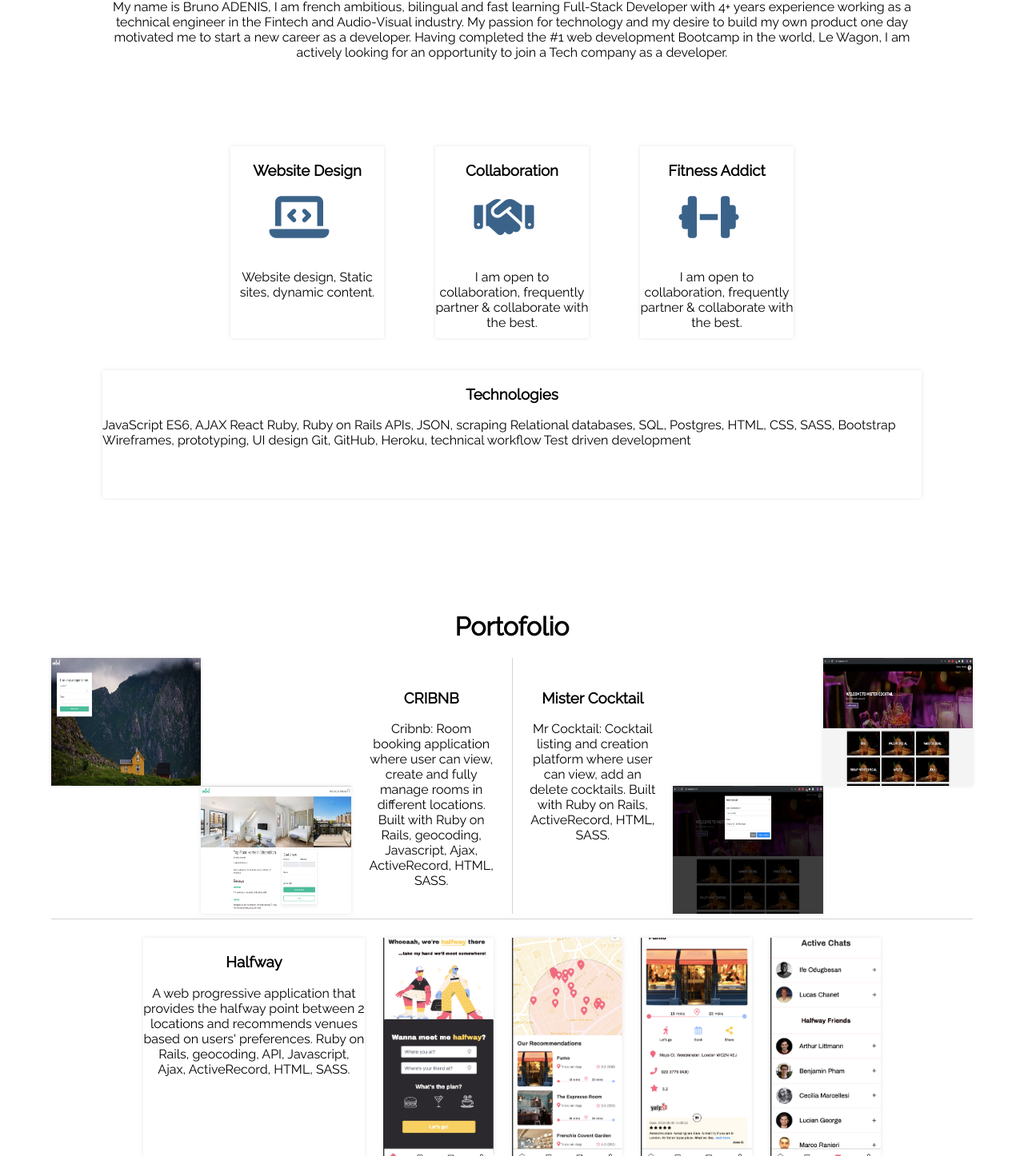
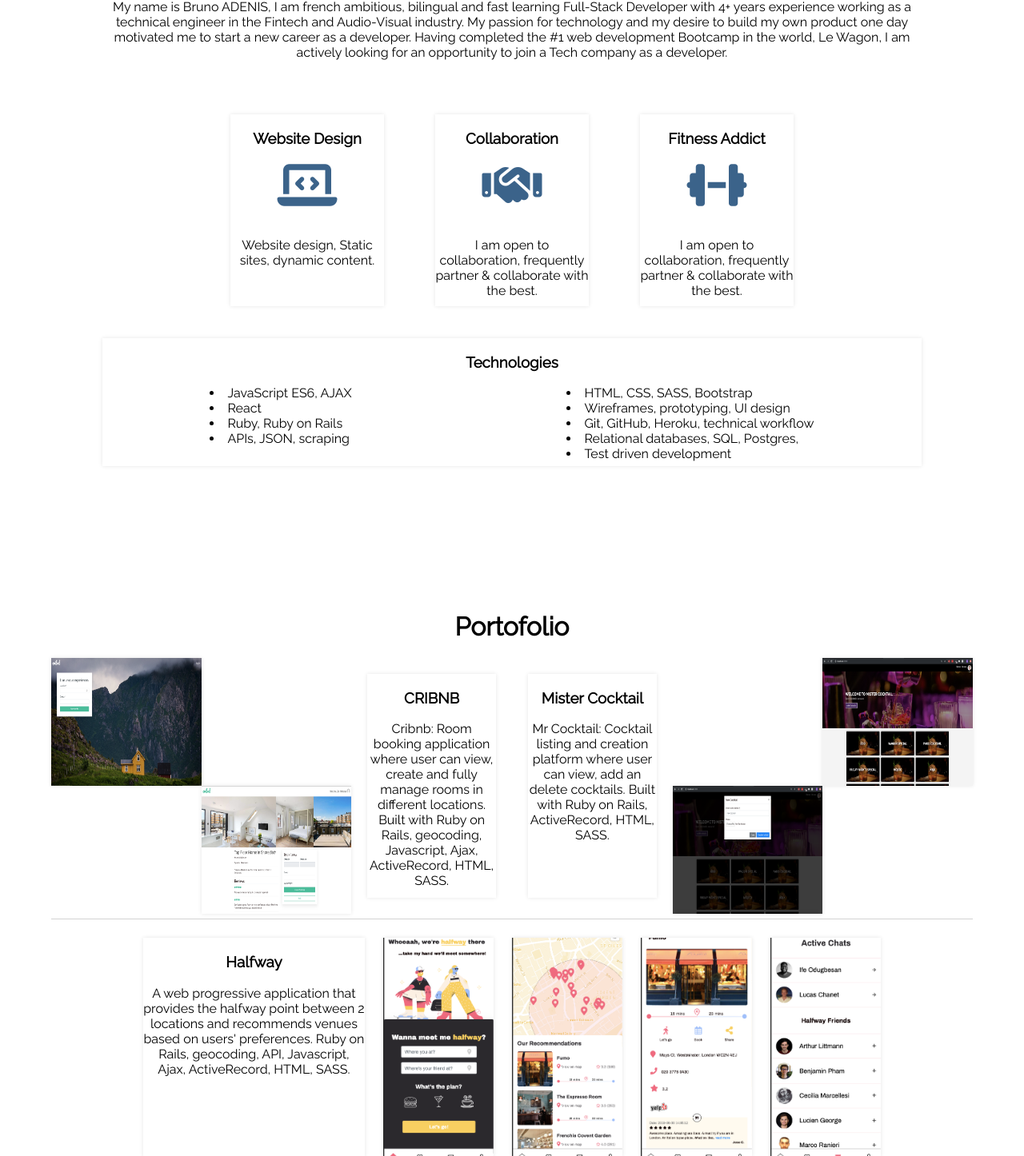
Before and after one commit to badenis19/my-portofolio, a PHP site: page / in a window 1280 px wide. Shown: the part 947-2393 px from the top of the page at 80% size. Run offline with PHP 8.4, Linux system fonts and the light colour scheme; some libraries are stand-ins or nearby versions.

Commit message:
middle complete

```diff
--- a/css/style.css
+++ b/css/style.css
@@ -155,7 +155,7 @@ body {
 
 #middle .about {
   width: 80vw;
-  height: 20vh;
+  height: 15vh;
   text-align: center;
 }
 
@@ -185,7 +185,6 @@ body {
 
 #middle .skills .box i {
   text-align: center;
-  margin-right: 20px;
   color: #3B638A;
 }
 
@@ -245,7 +244,6 @@ body {
 
 #bottom .main-work .work-top .work-sect1 {
   width: 45vw;
-  border-right: 1px solid lightgray;
   display: -webkit-box;
   display: -ms-flexbox;
   display: flex;
@@ -298,8 +296,10 @@ body {
 }
 
 #bottom .main-work .work-top .work-sect1 .description {
-  height: 40vh;
+  height: 35vh;
   width: 30%;
+  -webkit-box-shadow: 0 0 5px #e6e6e6;
+          box-shadow: 0 0 5px #e6e6e6;
   margin: 20px;
 }
 
@@ -361,8 +361,10 @@ body {
 }
 
 #bottom .main-work .work-top .work-sect2 .description {
-  height: 40vh;
+  height: 35vh;
   width: 30%;
+  -webkit-box-shadow: 0 0 5px #e6e6e6;
+          box-shadow: 0 0 5px #e6e6e6;
   margin: 20px;
 }
 
--- a/css/style.scss
+++ b/css/style.scss
@@ -116,11 +116,13 @@ body {
     // justify-content: space-evenly;
     align-items: center;
 
+
     .about {
         // border: 2px solid green;
         width: 80vw;
-        height: 20vh;
+        height: 15vh;
         text-align: center;
+
     }
 
     .skills {
@@ -143,7 +145,6 @@ body {
 
             i {
                 text-align: center;
-                margin-right: 20px;;
                 color: #3B638A;
             }
 
@@ -189,7 +190,7 @@ body {
 
             .work-sect1 {
                 width: 45vw;
-                border-right: 1px solid lightgray;
+                // border-right: 1px solid lightgray;
                 display: flex;
 
                 .image-area {
@@ -208,8 +209,6 @@ body {
                         .img-top-left {
                             height: 100%;
                             width: 50%;
-                            // border: 2px solid green;
-                            // background-image: url("https://images.unsplash.com/photo-1577800351051-ca84c38a4152?ixlib=rb-1.2.1&ixid=eyJhcHBfaWQiOjEyMDd9&auto=format&fit=crop&w=1050&q=80");
                             box-shadow: 0 0 5px rgb(230,230,230);
                         }
 
@@ -226,16 +225,14 @@ body {
                             height: 100%;
                             width: 50%;
                             box-shadow: 0 0 5px rgb(230,230,230);
-                            // border: 1px solid green;
-                            // background-image: url("https://images.unsplash.com/photo-1577800351051-ca84c38a4152?ixlib=rb-1.2.1&ixid=eyJhcHBfaWQiOjEyMDd9&auto=format&fit=crop&w=1050&q=80");
-                        }
+                           }
                     }
                 }
 
                 .description {
-                    height: 40vh;
+                    height: 35vh;
                     width: 30%;
-                    // box-shadow: 0 0 5px rgb(230,230,230);
+                    box-shadow: 0 0 5px rgb(230,230,230);
                     margin: 20px;
                     // border: 2px solid red;
 
@@ -278,24 +275,20 @@ body {
                     .img-bottom-2 {
                         height: 50%;
                         width: 100%;
-                        // border: 2px solid black;
                         display: flex;
 
                         .img-bottom-right {
                             height: 100%;
                             width: 50%;
-                            // border: 1px solid green;
                             box-shadow: 0 0 5px rgb(230,230,230);
-                            // background-image: url("https://images.unsplash.com/photo-1577800351051-ca84c38a4152?ixlib=rb-1.2.1&ixid=eyJhcHBfaWQiOjEyMDd9&auto=format&fit=crop&w=1050&q=80");
                         }
                     }
                 }
 
                 .description {
-                    height: 40vh;
+                    height: 35vh;
                     width: 30%;
-                    // border: 2px solid red;
-                    // background: red;
+                    box-shadow: 0 0 5px rgb(230,230,230);
 
 
                     margin: 20px;
--- a/index.html
+++ b/index.html
@@ -82,16 +82,21 @@
                 </div>
             </div>
             <div class="technologies">
-                <div class="box">
-                    <h3>Technologies</h3>
-                    <p>JavaScript ES6, AJAX
-                        React
-                        Ruby, Ruby on Rails
-                        APIs, JSON, scraping
-                        Relational databases, SQL, Postgres, HTML, CSS, SASS, Bootstrap
-                        Wireframes, prototyping, UI design
-                        Git, GitHub, Heroku, technical workflow
-                        Test driven development</p>
+                <h3>Technologies</h3>
+                <div class="box" style="display: flex; justify-content: space-around">
+                    <div>
+                        <li>JavaScript ES6, AJAX</li>
+                        <li>React</li>
+                        <li>Ruby, Ruby on Rails</li>
+                        <li>APIs, JSON, scraping</li>
+                    </div>
+                    <div>
+                        <li>HTML, CSS, SASS, Bootstrap</li>
+                        <li>Wireframes, prototyping, UI design</li>
+                        <li>Git, GitHub, Heroku, technical workflow</li>
+                        <li>Relational databases, SQL, Postgres, </li>
+                        <li>Test driven development</li>
+                    </div>
                 </div>
             </div>
         </div>
```
Also changed, not shown: 1 other file.
